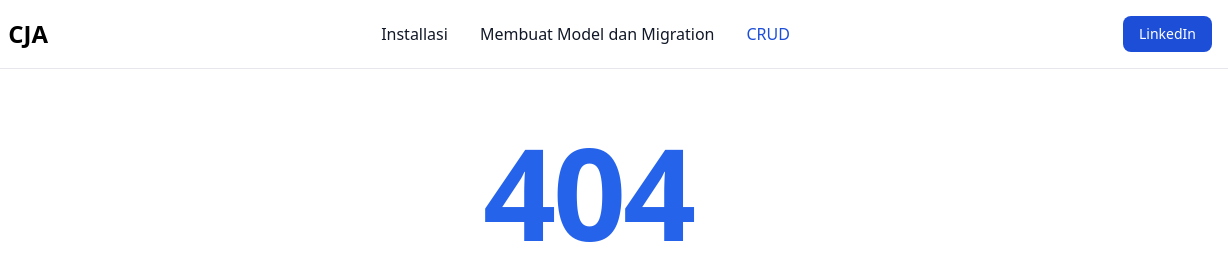
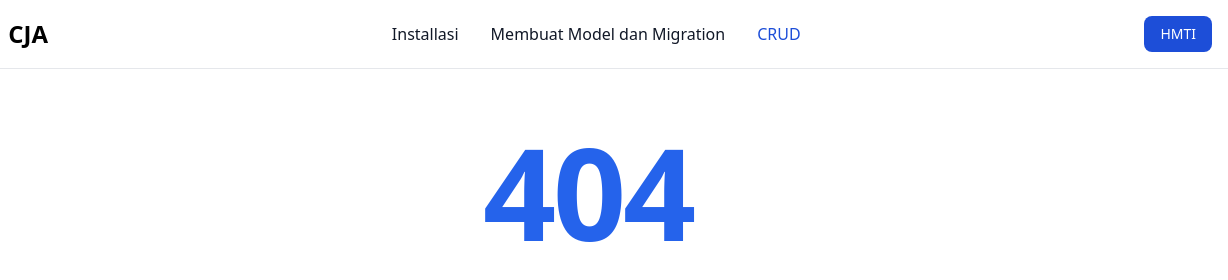
Before and after one commit to RickyPrima30/cja, a website: page crud.html in a window 1280 px wide. Shown: the top 280 px of the page, 52-1280 px from the left. Drawn offline with nearby package versions, Linux system fonts and the light colour scheme.

Commit message:
fix hyperlink

```diff
--- a/crud.html
+++ b/crud.html
@@ -21,7 +21,7 @@
             </a>
             <div class="flex md:order-2">
                 <button type="button"
-                    class="text-white bg-blue-700 hover:bg-blue-800 focus:ring-4 focus:outline-none focus:ring-blue-300 font-medium rounded-lg text-sm px-4 py-2 text-center mr-3 md:mr-0 dark:bg-blue-600 dark:hover:bg-blue-700 dark:focus:ring-blue-800"><a href="https://www.linkedin.com/in/ricky-primayuda-putra-735220259/">LinkedIn</a></button>
+                class="text-white bg-blue-700 hover:bg-blue-800 focus:ring-4 focus:outline-none focus:ring-blue-300 font-medium rounded-lg text-sm px-4 py-2 text-center mr-3 md:mr-0 dark:bg-blue-600 dark:hover:bg-blue-700 dark:focus:ring-blue-800"><a href="https://www.hmtiudinus.org">HMTI</a></button>
                 <button data-collapse-toggle="navbar-sticky" type="button"
                     class=" p-2 w-10 h-10 justify-center text-sm text-gray-500 rounded-lg md:hidden hover:bg-gray-100 focus:outline-none focus:ring-2 focus:ring-gray-200 dark:text-gray-400 dark:hover:bg-gray-700 dark:focus:ring-gray-600"
                     aria-controls="navbar-sticky" aria-expanded="false">
```
Also changed, not shown: index.html (+2 -1 lines), model.html (+1 -1 lines), 1 other file.
